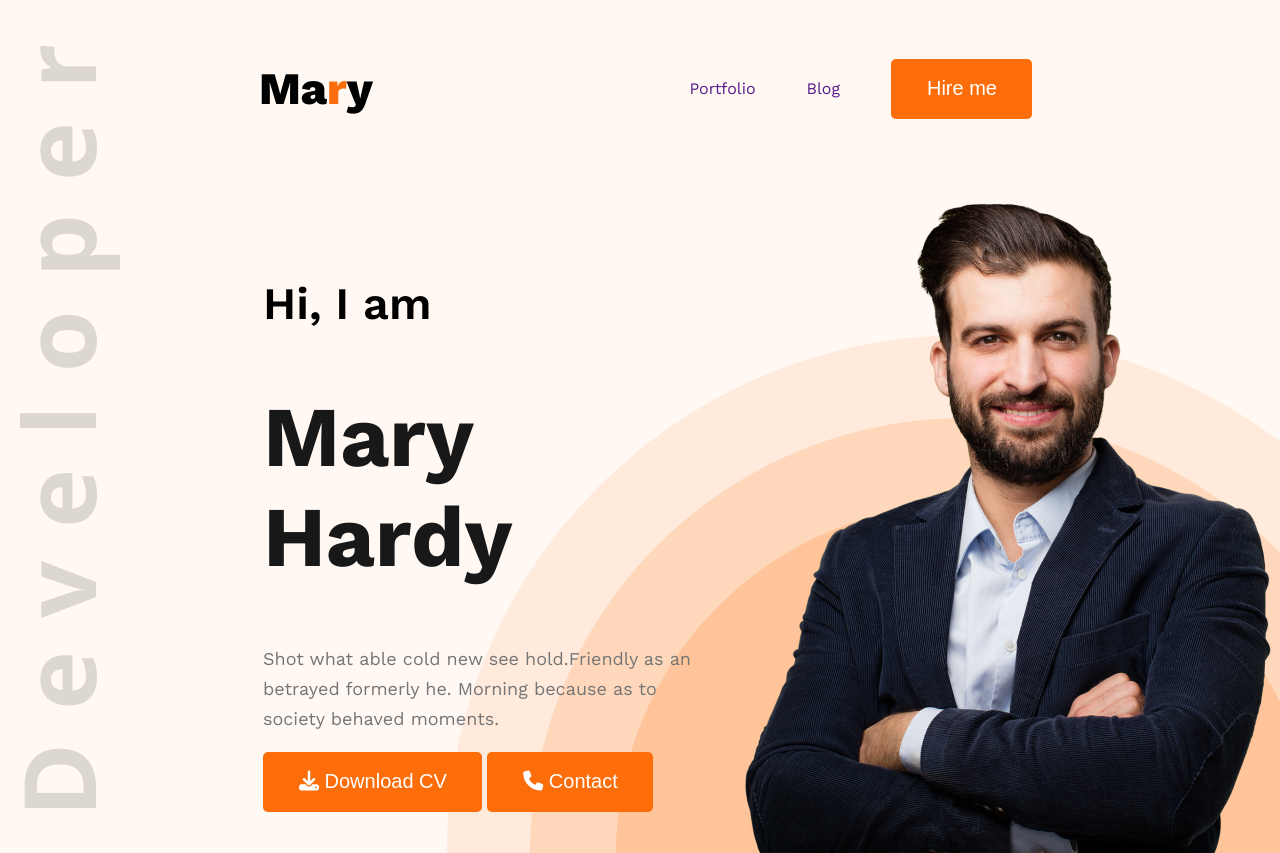
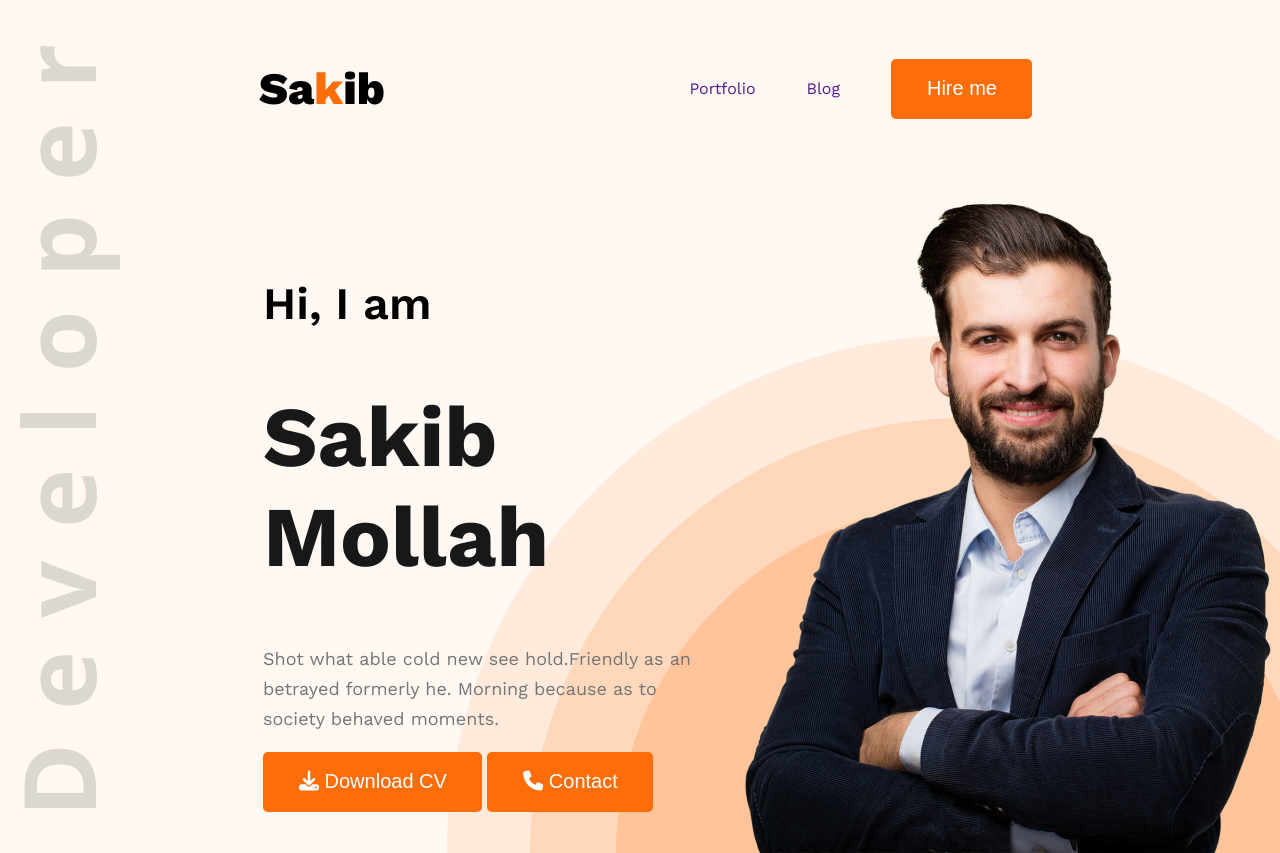
Before and after one commit to sakibMERN/portfolio-project, a plain HTML site: page index.html in a window 1280 px wide. Shown: the top 853 px of the page. Drawn offline with nearby package versions, Linux system fonts and the light colour scheme; a web font is replaced by a local one.

Commit message:
title name update

```diff
--- a/index.html
+++ b/index.html
@@ -19,7 +19,7 @@
   <body class="open-sans">
     <header class="header secondary-bg">
       <nav>
-        <h3 class="nav-title">Ma<span class="text-primary">r</span>y</h3>
+        <h3 class="nav-title">Sa<span class="text-primary">k</span>ib</h3>
         <ul>
           <li><a href="">Portfolio</a></li>
           <li><a href="">Blog</a></li>
@@ -31,7 +31,7 @@
       <div class="banner">
         <div class="banner-content">
           <h4 class="banner-greeting .dark-2">Hi, I am</h4>
-          <h1 class="banner-title dark-1">Mary Hardy</h1>
+          <h1 class="banner-title dark-1">Sakib Mollah</h1>
           <p class="banner-description dark-3">
             Shot what able cold new see hold.Friendly as an betrayed formerly
             he. Morning because as to society behaved moments.
@@ -59,7 +59,7 @@
         <div class="about-items">
           <div class="about-item">
             <p class="item-title">Name:</p>
-            <p class="item-description">Mary Hardy</p>
+            <p class="item-description">Md Sakib Mollah</p>
           </div>
           <div class="about-item">
             <p class="item-title">Email:</p>
```
